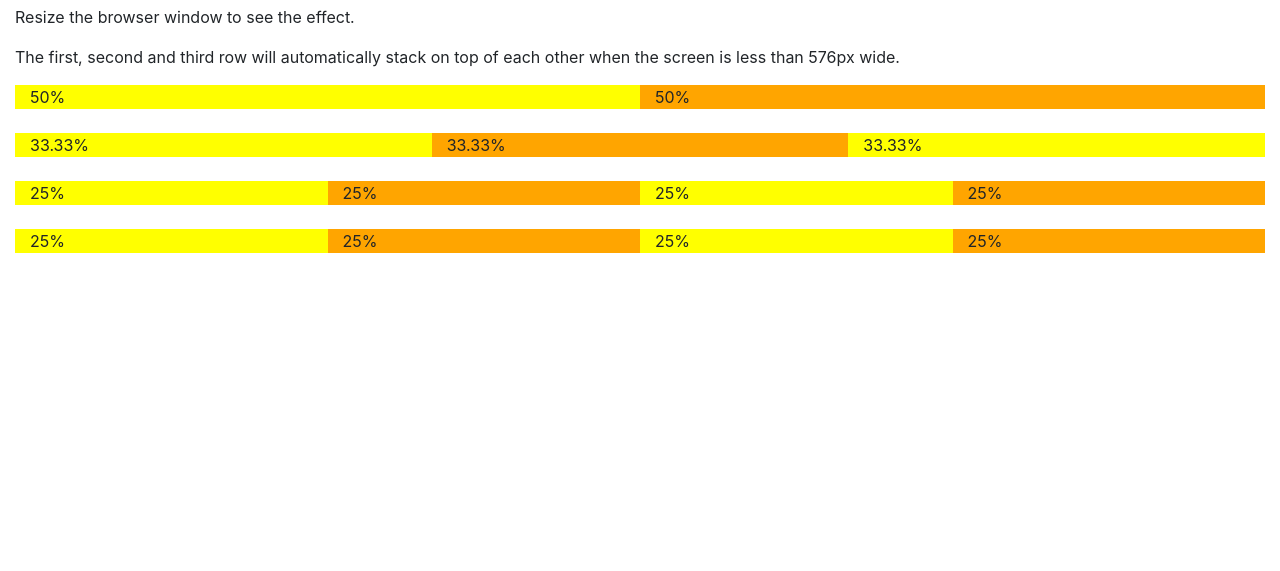
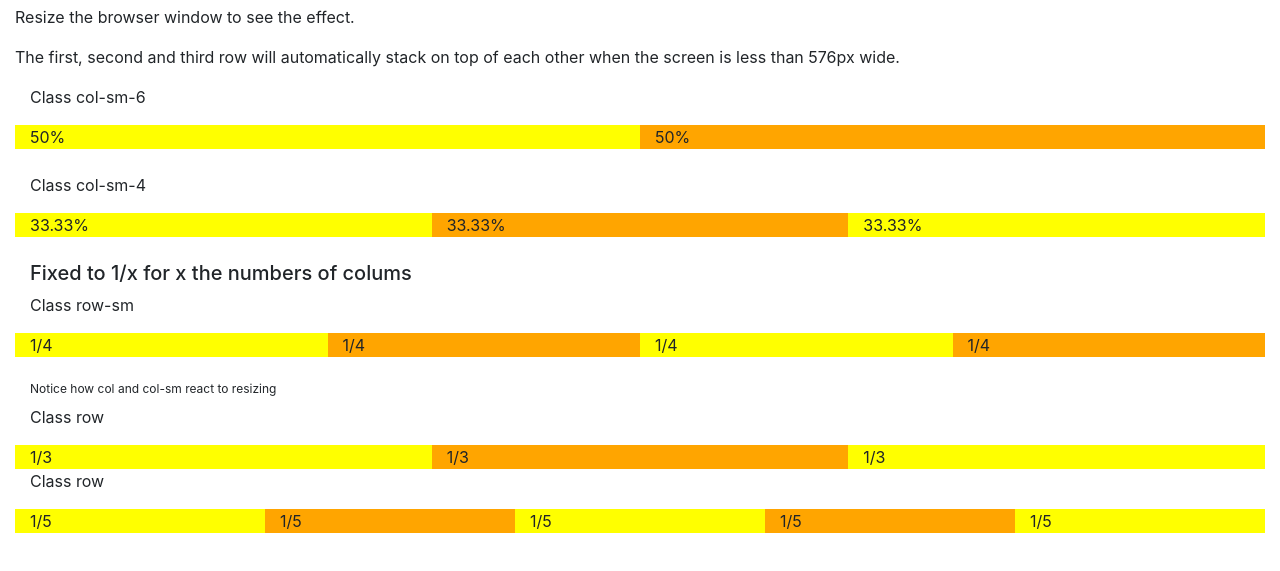
Before and after one commit to Aierbote/first-webpage, a plain HTML site: page BasicGridStructure.html in a window 1280 px wide. Shown: the part 51-622 px from the top of the page. Drawn offline with nearby package versions, Linux system fonts and the light colour scheme.

Commit message:
old edit

```diff
--- a/BasicGridStructure.html
+++ b/BasicGridStructure.html
@@ -8,9 +8,9 @@
     <meta charset="utf-8">
     <meta name="viewport" content="width=device-width, initial-scale=1">
     <link rel="stylesheet" href="https://maxcdn.bootstrapcdn.com/bootstrap/4.5.0/css/bootstrap.min.css">
-    <script src="https://ajax.googleapis.com/ajax/libs/jquery/3.5.1/jquery.min.js"></script>
-    <script src="https://cdnjs.cloudflare.com/ajax/libs/popper.js/1.16.0/umd/popper.min.js"></script>
-    <script src="https://maxcdn.bootstrapcdn.com/bootstrap/4.5.0/js/bootstrap.min.js"></script>
+    <!-- <script src="https://ajax.googleapis.com/ajax/libs/jquery/3.5.1/jquery.min.js"></script> -->
+    <!-- <script src="https://cdnjs.cloudflare.com/ajax/libs/popper.js/1.16.0/umd/popper.min.js"></script> -->
+    <!-- <script src="https://maxcdn.bootstrapcdn.com/bootstrap/4.5.0/js/bootstrap.min.js"></script> -->
 </head>
 
 <!-- OLD SAMPLE I HAD TAKEN ONCE -->
@@ -24,12 +24,14 @@
 
         <div class="container-fluid">
             <!-- Control the column width, and how they should appear on different devices -->
+            <p>Class col-sm-6</p>
             <div class="row">
                 <div class="col-sm-6" style="background-color:yellow;">50%</div>
                 <div class="col-sm-6" style="background-color:orange;">50%</div>
             </div>
             <br>
 
+            <p>Class col-sm-4</p>
             <div class="row">
                 <div class="col-sm-4" style="background-color:yellow;">33.33%</div>
                 <div class="col-sm-4" style="background-color:orange;">33.33%</div>
@@ -38,19 +40,32 @@
             <br>
 
             <!-- Or let Bootstrap automatically handle the layout -->
+
+            <h5>Fixed to 1/x for x the numbers of colums</h5>
+            <p>Class row-sm</p>
             <div class="row">
-                <div class="col-sm" style="background-color:yellow;">25%</div>
-                <div class="col-sm" style="background-color:orange;">25%</div>
-                <div class="col-sm" style="background-color:yellow;">25%</div>
-                <div class="col-sm" style="background-color:orange;">25%</div>
+                <div class="col-sm" style="background-color:yellow;">1/4</div>
+                <div class="col-sm" style="background-color:orange;">1/4</div>
+                <div class="col-sm" style="background-color:yellow;">1/4</div>
+                <div class="col-sm" style="background-color:orange;">1/4</div>
             </div>
             <br>
 
+            <sup>Notice how col and col-sm react to resizing</sup>
+            <p>Class row</p>
             <div class="row">
-                <div class="col" style="background-color:yellow;">25%</div>
-                <div class="col" style="background-color:orange;">25%</div>
-                <div class="col" style="background-color:yellow;">25%</div>
-                <div class="col" style="background-color:orange;">25%</div>
+                <div class="col" style="background-color:yellow;">1/3</div>
+                <div class="col" style="background-color:orange;">1/3</div>
+                <div class="col" style="background-color:yellow;">1/3</div>
+            </div>
+
+            <p>Class row</p>
+            <div class="row">
+                <div class="col" style="background-color:yellow;">1/5</div>
+                <div class="col" style="background-color:orange;">1/5</div>
+                <div class="col" style="background-color:yellow;">1/5</div>
+                <div class="col" style="background-color:orange;">1/5</div>
+                <div class="col" style="background-color:yellow;">1/5</div>
             </div>
         </div>
     </div>
```
Also changed, not shown: 1 other file.
